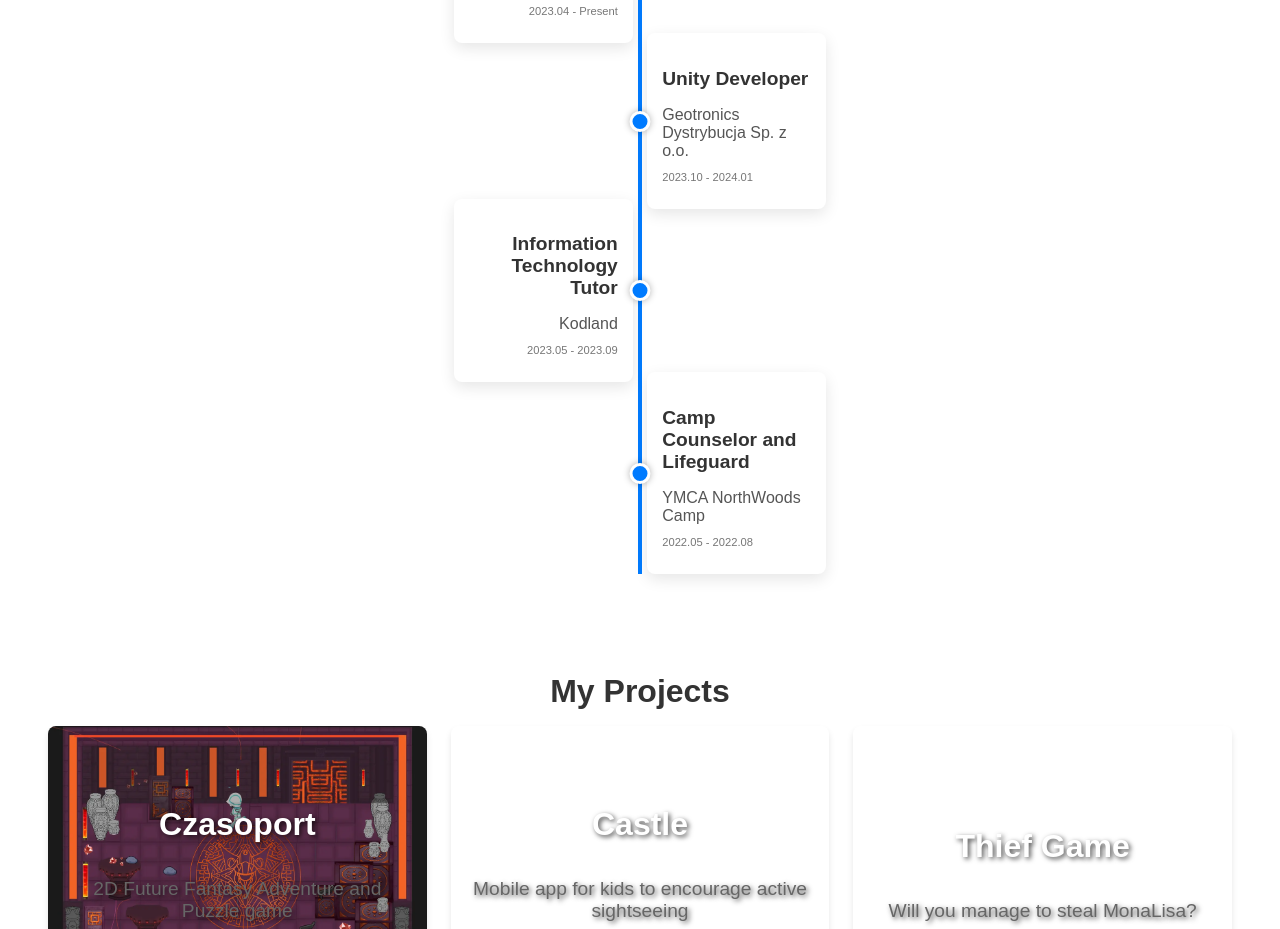
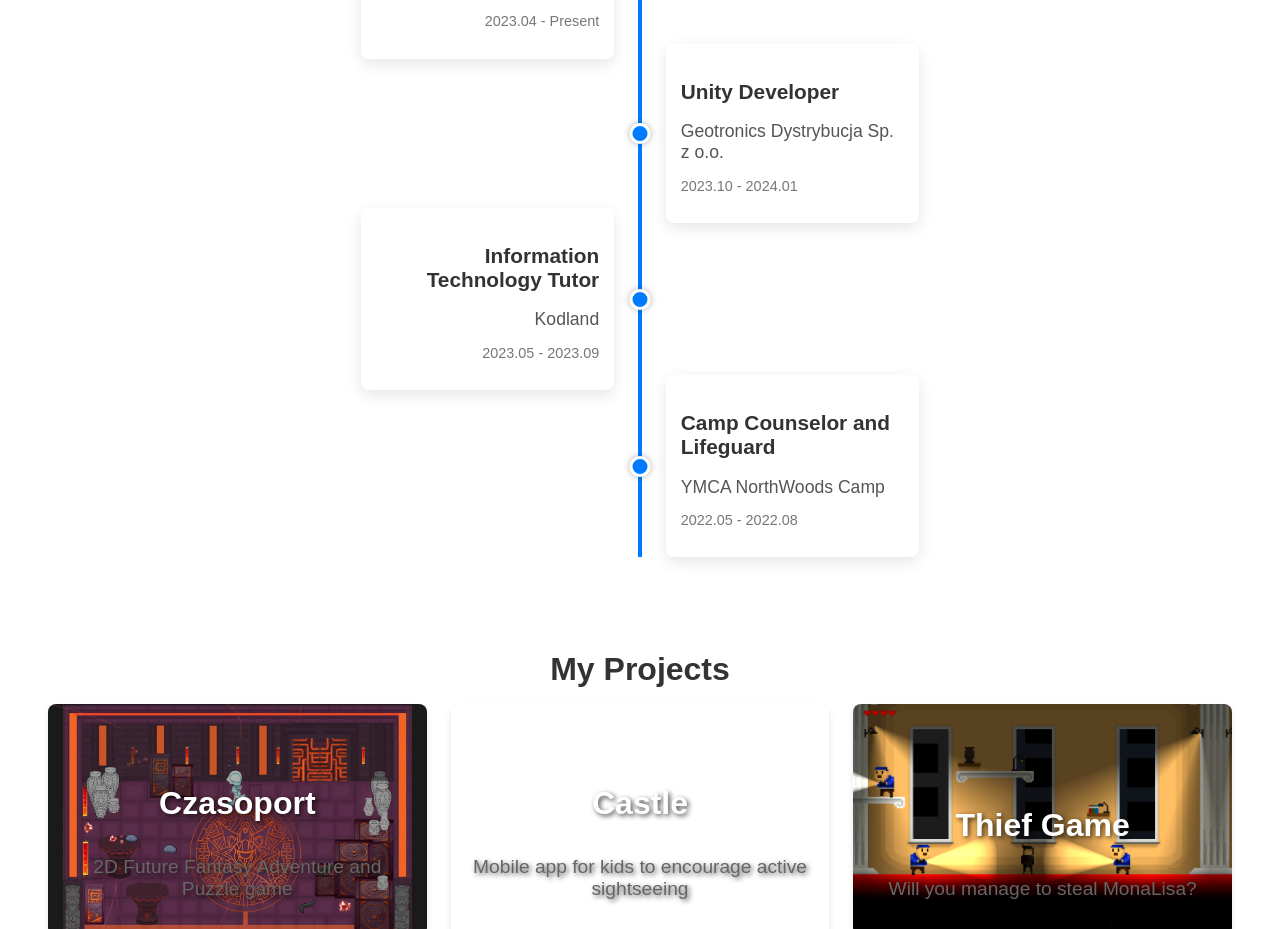
Before and after one commit to Mikosztyla/Mikosztyla.github.io, a React (Create React App) app: page / in a window 1280 px wide. Shown: the part 1643-2572 px from the top of the page. Built offline with nearby package versions, Linux system fonts and the light colour scheme.

Commit message:
some photos

```diff
--- a/src/Portfolio.css
+++ b/src/Portfolio.css
@@ -146,7 +146,7 @@ body::-webkit-scrollbar {
 
 .roadmap-container {
     position: relative;
-    width: 30%;
+    width: 45%;
     margin: 0 auto;
 }
 
@@ -164,7 +164,7 @@ body::-webkit-scrollbar {
     position: relative;
     display: flex;
     align-items: center;
-    margin-bottom: -10px;
+    margin-bottom: -15px;
 }
 
 .roadmap-item.left {
@@ -197,18 +197,18 @@ body::-webkit-scrollbar {
 }
 
 .job-title {
-    font-size: 1.2rem;
+    font-size: 1.3rem;
     color: #333;
     margin-bottom: 5px;
 }
 
 .job-company {
-    font-size: 1rem;
+    font-size: 1.1rem;
     color: #555;
     margin-bottom: 3px;
 }
 
 .job-date {
-    font-size: 0.7rem;
+    font-size: 0.9rem;
     color: #777;
 }
--- a/src/Portfolio.js
+++ b/src/Portfolio.js
@@ -37,7 +37,7 @@ const Portfolio = ({ openProjectDetail }) => {
                         <h3 className="project-title">Castle</h3>
                         <p className="project-description">Mobile app for kids to encourage active sightseeing</p>
                     </div>
-                    <div className="project-card" onClick={() => openProjectDetail('thiefGame')}>
+                    <div className="project-card" onClick={() => openProjectDetail('thiefGame')} style={{ backgroundImage: `url(/images/TheftGame.png)` }}>
                         <h3 className="project-title">Thief Game</h3>
                         <p className="project-description">Will you manage to steal MonaLisa?</p>
                     </div>
@@ -45,7 +45,7 @@ const Portfolio = ({ openProjectDetail }) => {
                         <h3 className="project-title">Bridge animation</h3>
                         <p className="project-description">Animation of walking bridge</p>
                     </div>
-                    <div className="project-card" onClick={() => openProjectDetail('cubeSolver')}>
+                    <div className="project-card" onClick={() => openProjectDetail('cubeSolver')} style={{ backgroundImage: `url(/images/CubeSolver.png)` }}>
                         <h3 className="project-title">Rubik's cube solver</h3>
                         <p className="project-description">3D Rubik's cube simulation with solver (LBL method)</p>
                     </div>
```
Also changed, not shown: public/images/CubeSolver.png (added), public/images/TheftGame.png (added).
